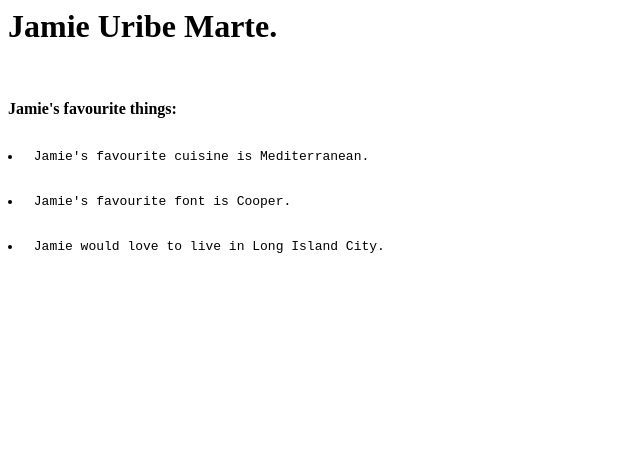
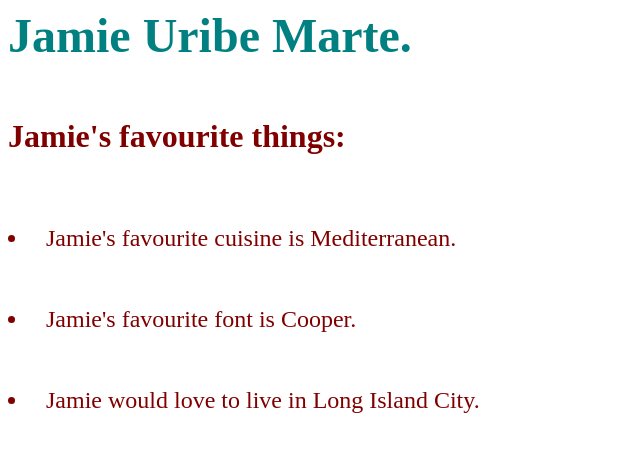
Before and after one commit to atikaamonker/amona500.github.io, a plain HTML site: page page3.html in a window 1280 px wide. Shown: the whole page, without its empty margins (0-640 px from the left). Drawn offline with Linux system fonts and the light colour scheme.

Commit message:
update font color and font size

```diff
--- a/page3.html
+++ b/page3.html
@@ -1,16 +1,17 @@
 <html>
     <head>
-        <title> Jamie Uribe Marte. </title>
+        <title></title>
     </head>
     <body>
-        <h1>Jamie Uribe Marte.</h1> <br>
+        <h1><font color="teal" face="avenir" size="8"><b>Jamie Uribe Marte.</b></font></h1> <br>
    <p>
-       <b>Jamie's favourite things:</b>
+       <b><font face="avenir" size="6" color="maroon">Jamie's favourite things:</b></font>
        <pre>
+           <font face="avenir" size="5" color="maroon">
        <li> Jamie's favourite cuisine is Mediterranean. </li>
        <li> Jamie's favourite font is Cooper.</li>
        <li> Jamie would love to live in Long Island City.</li>
-      </pre>
+      </font></pre>
      </p>
 
     </body>
```
Also changed, not shown: index.html (+1 -1 lines), page1.html (+1 -2 lines), page2.html (+4 -4 lines).
